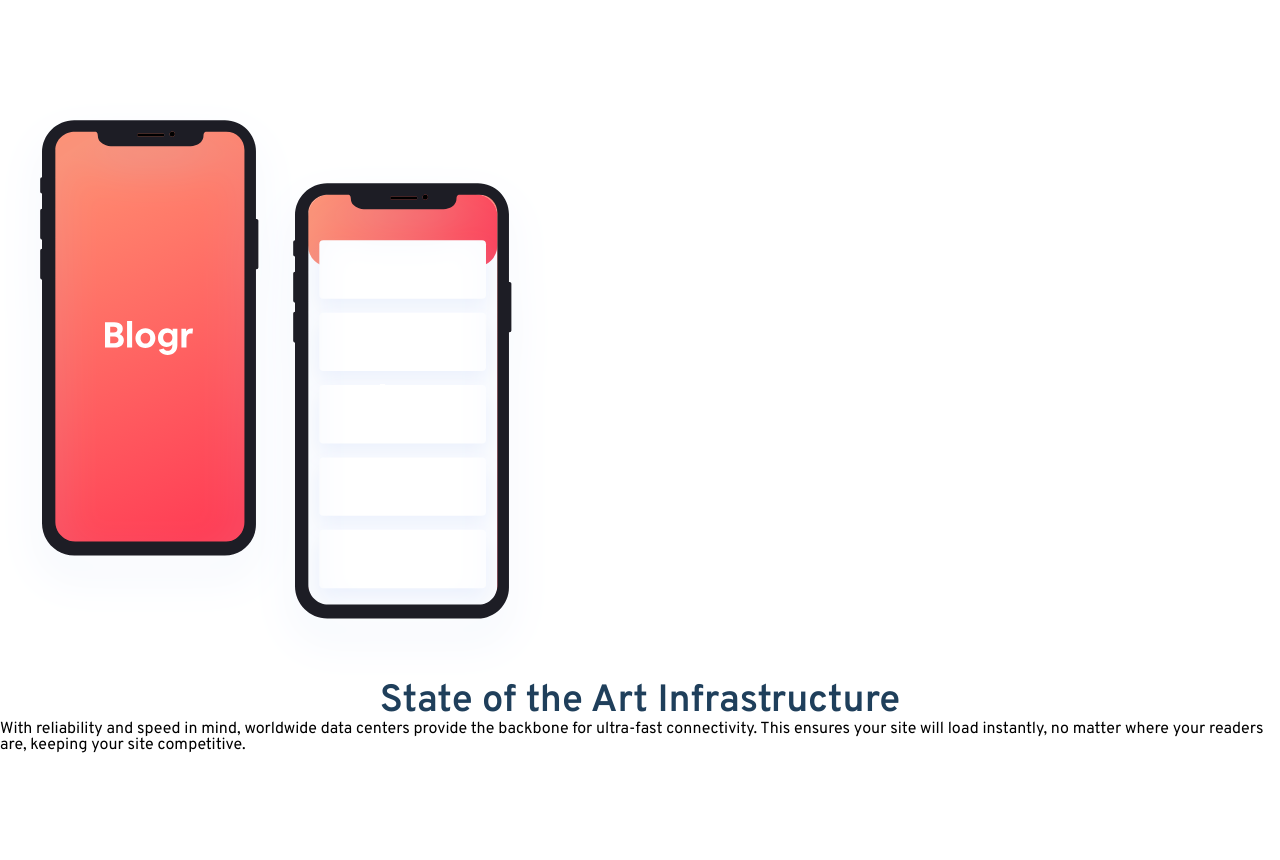
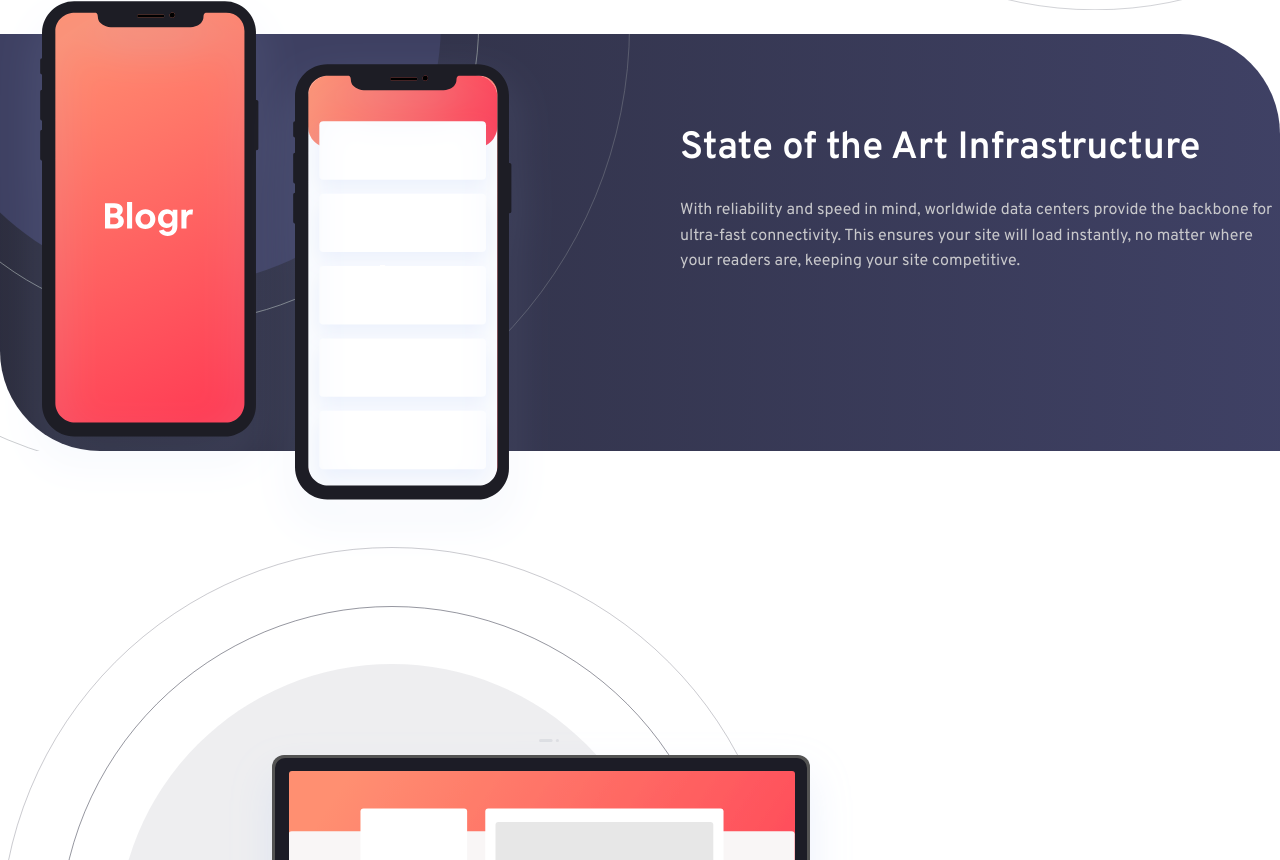
Before and after one commit to KNXCSdev/blogr-landing-page-main, a plain HTML site: page index.html in a window 1280 px wide. Shown: the part 1240-2100 px from the top of the page. Drawn offline with Linux system fonts and the light colour scheme.

Commit message:
Section state Styling

```diff
--- a/index.html
+++ b/index.html
@@ -82,13 +82,21 @@
     </section>
 
     <section class="state">
-      <img src="images/illustration-phones.svg" alt="phones" />
-      <h2 class="secondary-heading">State of the Art Infrastructure</h2>
-      <p class="state__description">
-        With reliability and speed in mind, worldwide data centers provide the backbone for
-        ultra-fast connectivity. This ensures your site will load instantly, no matter where your
-        readers are, keeping your site competitive.
-      </p>
+      <div class="container">
+        <div class="state__img">
+          <div class="state__bg"></div>
+
+          <img src="images/illustration-phones.svg" alt="phones" class="state__phone" />
+        </div>
+        <div class="state__desc">
+          <h2 class="secondary-heading">State of the Art Infrastructure</h2>
+          <p class="description">
+            With reliability and speed in mind, worldwide data centers provide the backbone for
+            ultra-fast connectivity. This ensures your site will load instantly, no matter where
+            your readers are, keeping your site competitive.
+          </p>
+        </div>
+      </div>
     </section>
 
     <section class="free">
--- a/main.scss
+++ b/main.scss
@@ -80,6 +80,7 @@ section {
   color: var(--verydarkblue);
   font-size: 3.8rem;
   font-weight: 600;
+  margin-bottom: 3rem;
 }
 
 .tertiary-heading {
@@ -200,6 +201,9 @@ section {
 
 //SECTION FUTURE
 .future {
+  position: relative;
+  z-index: 2;
+  background-color: var(--white);
   &__all {
     display: flex;
     justify-content: center;
@@ -220,3 +224,67 @@ section {
     }
   }
 }
+
+//SECTION State
+
+.state {
+  border-top-right-radius: 100px;
+  border-bottom-left-radius: 100px;
+  background-image: linear-gradient(
+    to right,
+    var(--verydarkgrayblue),
+    var(--verydarkdesaturatedblue)
+  );
+
+  .container {
+    display: flex;
+    align-items: center;
+    gap: 8rem;
+  }
+
+  .secondary-heading {
+    text-align: left;
+    color: var(--white);
+  }
+
+  .description {
+    color: var(--grayishblue);
+  }
+
+  &__img {
+    position: relative;
+    flex-basis: 50%;
+    height: 22.4rem;
+
+    &::before {
+      content: "";
+      position: absolute;
+      top: -250%;
+      left: -27rem;
+      width: 90rem;
+      height: 90rem;
+      background: url("/images/bg-pattern-circles.svg");
+      background-size: cover;
+      z-index: 1;
+    }
+
+    img {
+      z-index: 2;
+    }
+  }
+
+  &__phone {
+    position: absolute;
+    top: -15rem;
+  }
+
+  &__desc {
+    flex-basis: 50%;
+  }
+}
+
+.free {
+  background-color: var(--white);
+  position: relative;
+  z-index: 1;
+}
```
Also changed, not shown: css/main.css.
